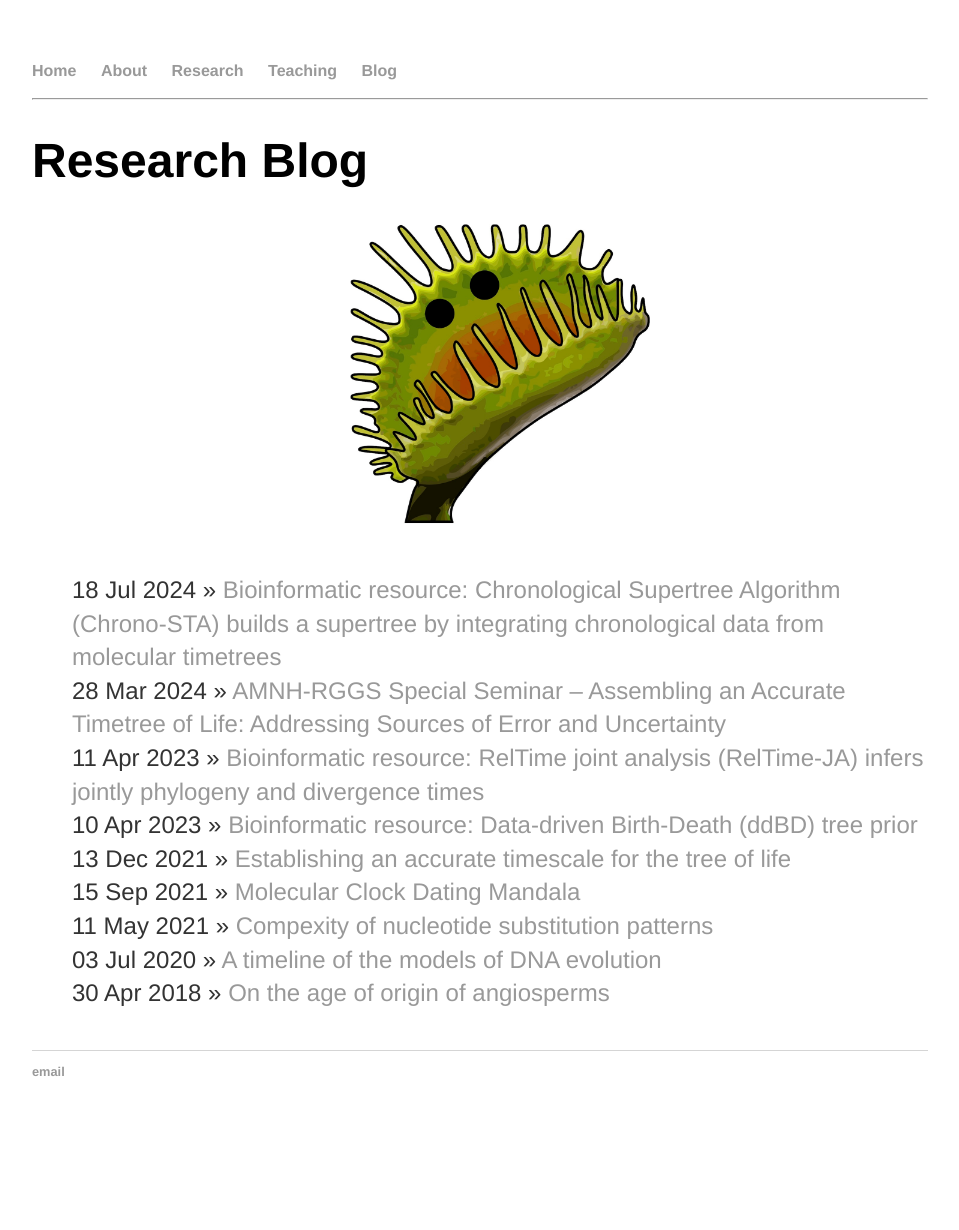
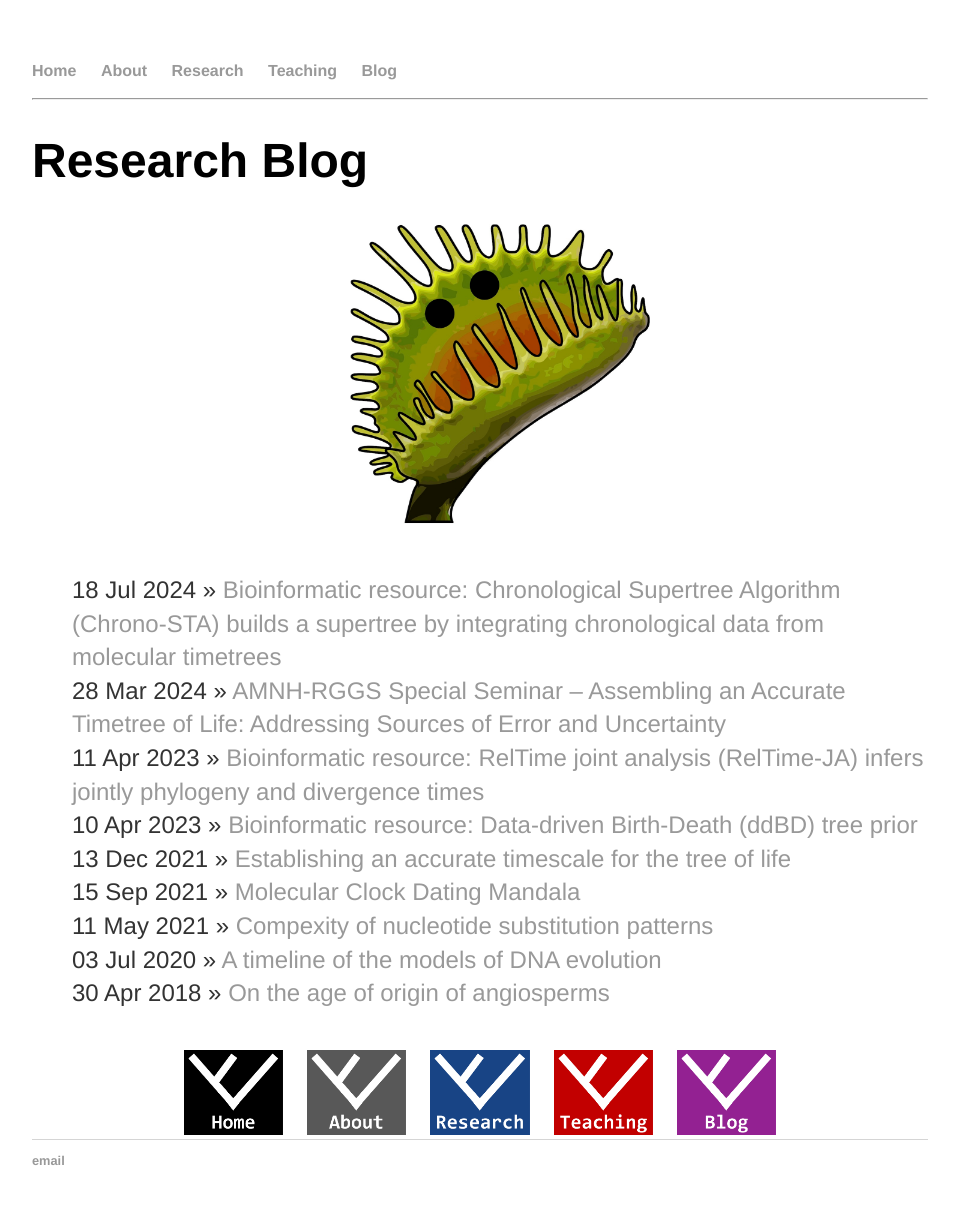
Before and after one commit to josebarbamontoya/josebarbamontoya.github.io, a Jekyll site: the page built from blog/index.html, in a window 1280 px wide. Shown: the whole page, without its empty margins (160-1119 px from the left). Built offline with Jekyll 4.4.1, drawn with Linux system fonts in a browser that asks for light colours; before the commit the page ends 1141 px from its top, so only the background shows below that.

Commit message:
Update index.html

```diff
--- a/blog/index.html
+++ b/blog/index.html
@@ -10,3 +10,20 @@
 {% endfor %}
 </ul>
 <!-- <p style="text-align:center;"><img src="/img/photo5.jpg" height="250" width="250"></p> -->
+<div style="text-align:center;">
+  <a href="/index.html">
+    <img src="/img/photo18.jpg" height="85" alt="Home" style="margin:0 10px;">
+  </a>
+  <a href="/about/">
+    <img src="/img/photo19.jpg" height="85" alt="About" style="margin:0 10px;">
+  </a>
+  <a href="/research/">
+    <img src="/img/photo20.jpg" height="85" alt="Research" style="margin:0 10px;">
+  </a>
+  <a href="/teaching/">
+    <img src="/img/photo21.jpg" height="85" alt="Teaching" style="margin:0 10px;">
+  </a>
+  <a href="/blog/">
+    <img src="/img/photo22.jpg" height="85" alt="Blog" style="margin:0 10px;">
+  </a>
+</div>
```
